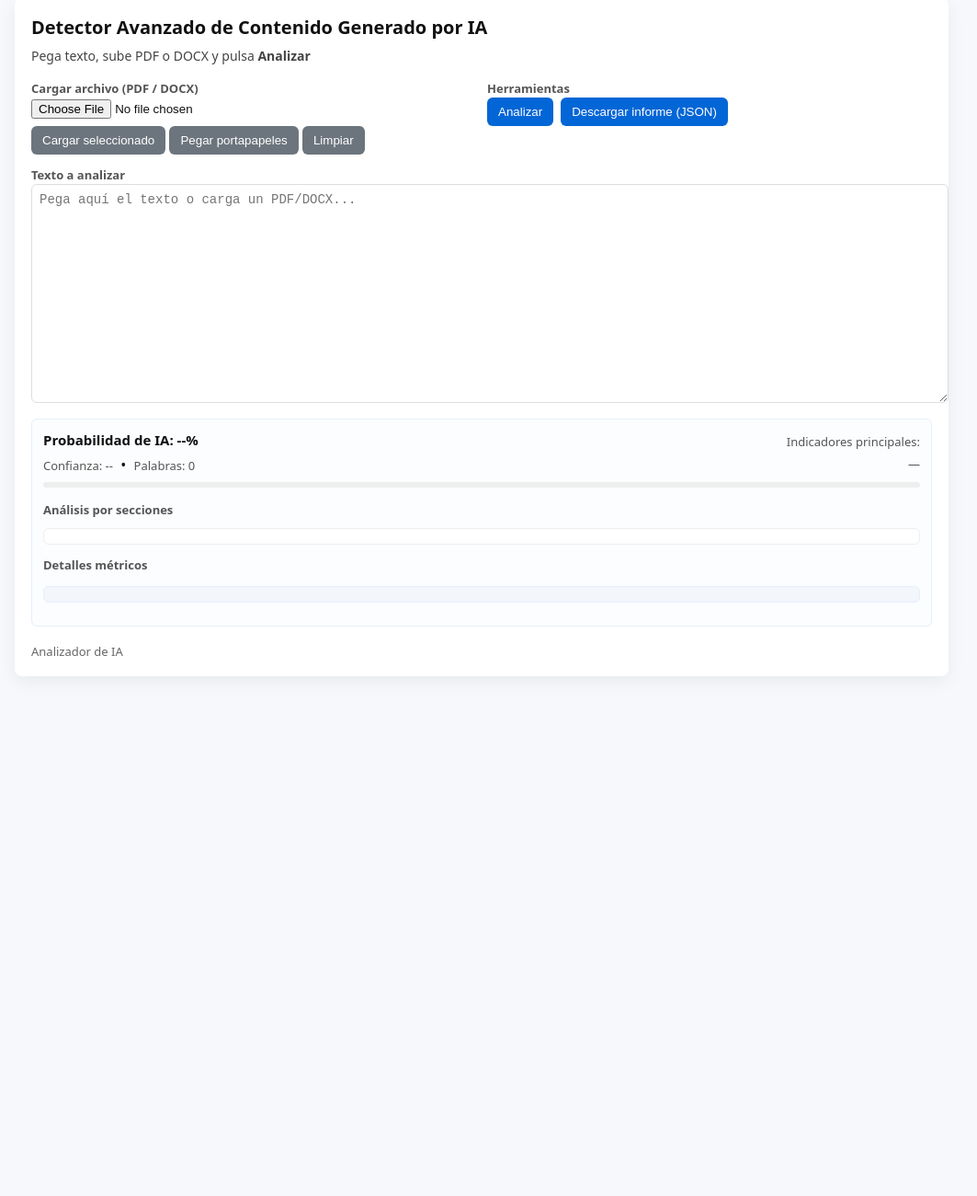
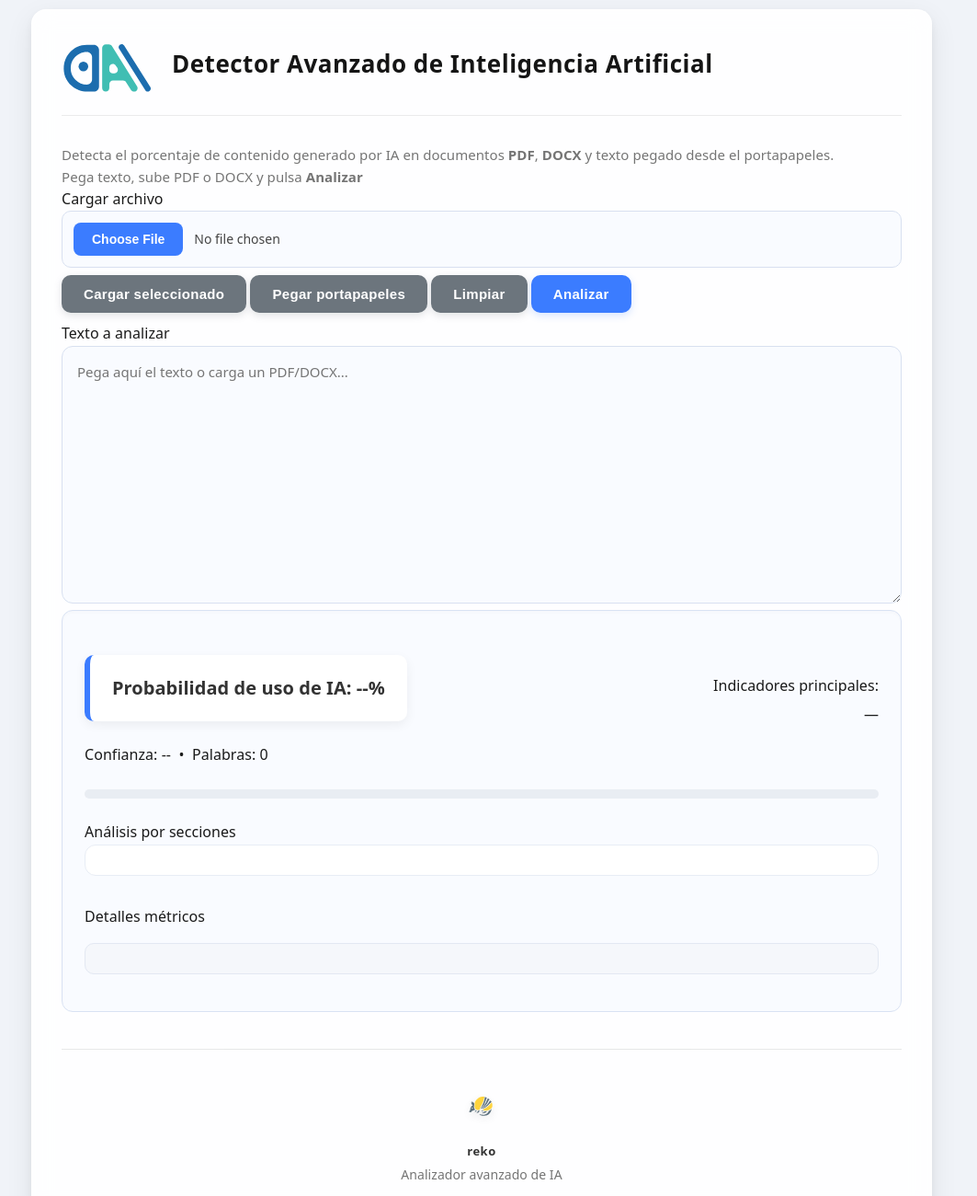
Before and after one commit to elrob7/pla, a plain HTML site: page index.html in a window 1280 px wide. Shown: the part 20-1320 px from the top of the page at 92% size, without its empty margins (116-1179 px from the left). Before the commit the page ends 800 px from the top, so only its background shows below. Drawn offline with nearby package versions, Linux system fonts and the light colour scheme; a script that the page names is missing.

Commit message:
Add files via upload

```diff
--- /dev/null
+++ b/estilo.css
@@ -0,0 +1,395 @@
+/* -------------------------------------------------
+   BASE & RESET
+------------------------------------------------- */
+* {
+    margin: 0;
+    padding: 0;
+    box-sizing: border-box;
+}
+
+body {
+    font-family: system-ui, -apple-system, "Segoe UI", Roboto, "Helvetica Neue", Arial;
+    margin: 30px 22px;
+    background: #f0f3f8;
+    color: #1a1a1a;
+    line-height: 1.6;
+    letter-spacing: 0.05px;
+}
+
+/* -------------------------------------------------
+   CONTENEDOR PRINCIPAL (Glass Premium)
+------------------------------------------------- */
+.container {
+    max-width: 980px;
+    margin: 0 auto;
+    padding: 32px;
+    border-radius: 16px;
+    background: rgba(255, 255, 255, 0.92);
+    backdrop-filter: blur(12px);
+    border: 1px solid rgba(255, 255, 255, 0.7);
+    box-shadow: 0 10px 30px rgba(0, 0, 0, 0.08),
+                0 4px 12px rgba(0, 0, 0, 0.05);
+    transition: box-shadow 0.3s ease, transform 0.3s ease;
+}
+
+
+/* -------------------------------------------------
+   HEADER & TITLES
+------------------------------------------------- */
+.header-title {
+    display: flex;
+    align-items: center;
+    gap: 20px;
+    margin-bottom: 30px;
+    padding-bottom: 20px;
+    border-bottom: 1px solid rgba(0, 0, 0, 0.08);
+}
+
+.project-logo {
+    width: 250px;
+    height: auto;
+    object-fit: contain;
+    opacity: 0.98;
+}
+
+h1 {
+    font-size: 26px;
+    font-weight: 700;
+    color: #151515;
+    margin: 0 0 8px 0;
+    letter-spacing: 0.5px;
+}
+
+p.lead {
+    color: #666;
+    font-size: 15px;
+    margin: 0;
+    opacity: 0.9;
+}
+
+/* -------------------------------------------------
+   SECTION SPACING & SEPARATORS
+------------------------------------------------- */
+.section-spacer {
+    height: 40px;
+    width: 100%;
+}
+
+.section-divider {
+    height: 1px;
+    width: 100%;
+    background: linear-gradient(to right,
+        transparent 0%,
+        rgba(0, 0, 0, 0.1) 50%,
+        transparent 100%);
+    margin: 32px 0;
+    opacity: 0.6;
+}
+
+.section-title {
+    font-size: 16px;
+    font-weight: 700;
+    color: #2c2c2c;
+    margin: 0 0 16px 0;
+    text-transform: uppercase;
+    letter-spacing: 1px;
+    padding-bottom: 10px;
+    border-bottom: 2px solid rgba(59, 124, 255, 0.2);
+}
+
+/* -------------------------------------------------
+   GRID SYSTEM
+------------------------------------------------- */
+.row {
+    display: flex;
+    gap: 20px;
+    flex-wrap: wrap;
+    margin-bottom: 32px;
+}
+
+.col {
+    flex: 1;
+    min-width: 280px;
+}
+
+/* -------------------------------------------------
+   TEXTAREA
+------------------------------------------------- */
+textarea {
+    width: 100%;
+    height: 280px;
+    padding: 16px;
+    font-size: 15px;
+    font-family: inherit;
+    border-radius: 12px;
+    border: 1.5px solid #d8e0f0;
+    background: #f9fbff;
+    resize: vertical;
+    transition: all 0.25s cubic-bezier(0.4, 0, 0.2, 1);
+    color: #333;
+    line-height: 1.5;
+}
+
+textarea:hover {
+    border-color: #a6b7d4;
+    background: #f5f8ff;
+}
+
+textarea:focus {
+    outline: none;
+    border-color: #3b7cff;
+    box-shadow: 0 0 0 3px rgba(59, 124, 255, 0.15);
+    background: #ffffff;
+}
+
+/* -------------------------------------------------
+   BUTTONS (Sin animaciones)
+------------------------------------------------- */
+button {
+    padding: 12px 24px;
+    border-radius: 10px;
+    border: none;
+    background: #3b7cff;
+    color: white;
+    cursor: pointer;
+    transition: all 0.2s ease;
+    font-size: 15px;
+    font-weight: 600;
+    letter-spacing: 0.3px;
+    box-shadow: 0 3px 8px rgba(59, 124, 255, 0.2);
+    display: inline-flex;
+    align-items: center;
+    justify-content: center;
+    gap: 8px;
+}
+
+button:hover {
+    background: #2a63d6;
+    box-shadow: 0 5px 15px rgba(59, 124, 255, 0.3);
+    transform: translateY(-2px);
+}
+
+button:active {
+    transform: translateY(0);
+    box-shadow: 0 2px 5px rgba(59, 124, 255, 0.2);
+}
+
+button.secondary {
+    background: #6c757d;
+    box-shadow: 0 3px 8px rgba(108, 117, 125, 0.2);
+}
+
+button.secondary:hover {
+    background: #5a6268;
+    box-shadow: 0 5px 15px rgba(108, 117, 125, 0.3);
+}
+
+/* -------------------------------------------------
+   FILE INPUT
+------------------------------------------------- */
+input[type="file"] {
+    font-size: 14px;
+    font-family: inherit;
+    color: #444;
+    width: 100%;
+    padding: 12px;
+    border-radius: 10px;
+    border: 1.5px solid #d8e0f0;
+    background: #f9fbff;
+    transition: all 0.25s ease;
+}
+
+input[type="file"]:hover {
+    border-color: #a6b7d4;
+    background: #f5f8ff;
+}
+
+input[type="file"]::file-selector-button {
+    padding: 10px 20px;
+    border: none;
+    border-radius: 8px;
+    background: #3b7cff;
+    color: #fff;
+    cursor: pointer;
+    transition: all 0.2s ease;
+    font-weight: 600;
+    margin-right: 12px;
+}
+
+input[type="file"]::file-selector-button:hover {
+    background: #2a63d6;
+    box-shadow: 0 3px 8px rgba(59, 124, 255, 0.3);
+}
+
+/* -------------------------------------------------
+   RESULTS & OUTPUTS
+------------------------------------------------- */
+.results {
+    padding: 24px;
+    border-radius: 12px;
+    background: #f9fbff;
+    border: 1.5px solid #d9e2f3;
+    box-shadow: inset 0 2px 4px rgba(0, 0, 0, 0.02);
+    margin-bottom: 32px;
+}
+
+#mainResult {
+    display: block;
+    padding: 20px 24px;
+    background: #ffffff;
+    border-left: 6px solid #3b7cff;
+    border-radius: 10px;
+    color: #333;
+    box-shadow: 0 4px 12px rgba(0, 0, 0, 0.06);
+    font-size: 15px;
+    line-height: 1.6;
+    margin: 24px 0;
+}
+
+/* -------------------------------------------------
+   DETAILED SECTIONS
+------------------------------------------------- */
+.sections {
+    max-height: 320px;
+    overflow: auto;
+    border-radius: 12px;
+    border: 1.5px solid #e8edf5;
+    padding: 16px;
+    background: #ffffff;
+    margin-bottom: 32px;
+}
+
+.section {
+    padding: 16px;
+    border-bottom: 1px solid #eaeef5;
+    transition: background 0.2s ease;
+}
+
+.section:last-child {
+    border-bottom: none;
+}
+
+.section:hover {
+    background: #f8fafd;
+    border-radius: 8px;
+}
+
+/* -------------------------------------------------
+   PROGRESS BAR
+------------------------------------------------- */
+.progress {
+    height: 10px;
+    background: #e9edf3;
+    border-radius: 10px;
+    overflow: hidden;
+    margin: 24px 0;
+}
+
+.progress > i {
+    display: block;
+    height: 100%;
+    width: 0%;
+    background: linear-gradient(90deg, #3b7cff, #2a63d6);
+    border-radius: 10px;
+    transition: width 0.4s cubic-bezier(0.4, 0, 0.2, 1);
+}
+
+/* -------------------------------------------------
+   METRIC BOX
+------------------------------------------------- */
+pre.smallbox {
+    white-space: pre-wrap;
+    word-wrap: break-word;
+    background: #f5f7fb;
+    padding: 16px;
+    border-radius: 10px;
+    border: 1.5px solid #e3e8f2;
+    color: #444;
+    font-size: 14px;
+    line-height: 1.5;
+    font-family: 'Monaco', 'Menlo', 'Ubuntu Mono', monospace;
+    margin: 16px 0;
+    overflow-x: auto;
+}
+
+/* -------------------------------------------------
+   FOOTER / CREDITS
+------------------------------------------------- */
+.reko-credit {
+    text-align: center;
+    margin-top: 40px;
+    padding-top: 24px;
+    border-top: 1px solid rgba(0, 0, 0, 0.1);
+    opacity: 0.9;
+}
+
+.reko-logo {
+    width: 60px;
+    height: 60px;
+    margin-bottom: 8px;
+    filter: drop-shadow(0 4px 6px rgba(0, 0, 0, 0.1));
+    transition: transform 0.3s ease;
+}
+
+.reko-logo:hover {
+    transform: scale(1.08);
+}
+
+.reko-link {
+    text-decoration: none;
+    color: #1e1e1e;
+    font-weight: 700;
+    transition: color 0.2s ease;
+}
+
+.reko-link:hover {
+    color: #3b7cff;
+}
+
+.reko-name {
+    font-size: 13px;
+    letter-spacing: 0.5px;
+    margin-bottom: 4px;
+}
+
+.reko-desc {
+    font-size: 14px;
+    color: #666;
+    max-width: 400px;
+    margin: 0 auto;
+}
+
+/* -------------------------------------------------
+   RESPONSIVE ADJUSTMENTS
+------------------------------------------------- */
+@media (max-width: 768px) {
+    body {
+        margin: 20px 16px;
+    }
+
+    .container {
+        padding: 24px 20px;
+    }
+
+    .header-title {
+        flex-direction: column;
+        text-align: center;
+        gap: 16px;
+    }
+
+    .project-logo {
+        width: 200px;
+    }
+
+    .row {
+        gap: 16px;
+    }
+
+    .col {
+        min-width: 100%;
+    }
+
+    textarea {
+        height: 220px;
+    }
+}
--- a/index.html
+++ b/index.html
@@ -4,33 +4,9 @@
   <meta charset="utf-8" />
   <meta name="viewport" content="width=device-width,initial-scale=1" />
   <title>Detector Avanzado de IA - Web</title>
-  <style>
-    body { font-family: system-ui, -apple-system, "Segoe UI", Roboto, "Helvetica Neue", Arial; margin: 18px; background:#f7f8fb; color:#111; }
-    .container { max-width: 980px; margin: auto; background: white; padding: 18px; border-radius:8px; box-shadow: 0 6px 20px rgba(0,0,0,0.06); }
-    h1 { margin:0 0 8px 0; font-size: 20px; }
-    p.lead { margin-top:0;color:#444;font-size:14px }
-    .row { display:flex; gap:12px; flex-wrap:wrap; }
-    .col { flex:1; min-width:260px; }
-    textarea { width:100%; height:220px; padding:8px; font-size:14px; border-radius:6px; border:1px solid #ddd; resize:vertical; }
-    button { padding:8px 12px; border-radius:6px; border:0; background:#0366d6; color:white; cursor:pointer; }
-    button.secondary { background:#6c757d; }
-    .small { font-size:13px; color:#555; }
-    .results { margin-top:12px; padding:12px; border-radius:6px; background:#fbfdff; border:1px solid #e6eefc; }
-    .label { font-weight:600; margin-right:8px; }
-    .sections { margin-top:10px; max-height:240px; overflow:auto; border-radius:6px; border:1px solid #eee; padding:8px; background:#fff; }
-    .section { padding:8px; border-bottom:1px dashed #eee; }
-    .status-red { color:#b22222; font-weight:700 }
-    .status-green { color:#0a7a2f; font-weight:700 }
-    .progress { height:6px; background:#eee; border-radius:6px; overflow:hidden; margin-top:8px; }
-    .progress > i { display:block; height:100%; width:0%; background:#0366d6; transition:width 300ms ease; }
-    input[type="file"] { display:inline-block; }
-    footer { margin-top:18px; font-size:13px; color:#666; }
-    pre.smallbox { white-space:pre-wrap; word-wrap:break-word; background:#f3f6fb; padding:8px; border-radius:6px; border:1px solid #e6eefc; }
-  </style>
+  <link rel="stylesheet" href="estilo.css">
   <!-- PDF.js CDN (usa la versión estable de cdnjs) -->
   <script src="https://cdnjs.cloudflare.com/ajax/libs/pdf.js/2.16.105/pdf.min.js"></script>
-
-
   <!-- Mammoth.js para docx -->
    <script src="https://cdnjs.cloudflare.com/ajax/libs/mammoth/1.11.0/mammoth.browser.min.js"></script>
 
@@ -39,30 +15,46 @@
 
 </head>
 <body>
+
   <div class="container">
-    <h1>Detector Avanzado de Contenido Generado por IA</h1>
-    <p class="lead">Pega texto, sube PDF o DOCX y pulsa <strong>Analizar</strong></p>
+
+
+  <!-- Pequeña fila de características (opcional) -->
+  <div class="deia-features" aria-hidden="false">
+
+
+  </div>
+    <div class="header-title">
+    <img src="dai.svg" alt="dai" width="100px">
+    <h1>Detector Avanzado de Inteligencia Artificial</h1>
+</div>
+
+
+<div class="deia-titles">
+      <p class="lead">
+        Detecta el porcentaje de contenido generado por IA en documentos <strong>PDF</strong>, <strong>DOCX</strong> y texto pegado desde el portapapeles.
+      </p>
+      <div class="feat">
+
+      <p class="lead">Pega texto, sube PDF o DOCX y pulsa <strong>Analizar</strong></p>
+    </div>
+
+    </div>
 
     <div class="row" style="margin-bottom:10px;">
       <div class="col">
-        <label class="small label">Cargar archivo (PDF / DOCX)</label><br>
+        <label class="lead">Cargar archivo</label><br>
         <input id="fileInput" type="file" accept=".pdf,.docx" />
+
         <div style="margin-top:8px;">
           <button id="btnLoad" class="secondary">Cargar seleccionado</button>
           <button id="btnPaste" class="secondary">Pegar portapapeles</button>
           <button id="btnClear" class="secondary">Limpiar</button>
-        </div>
-      </div>
+          <button id="btnAnalyze">Analizar</button>
 
-      <div class="col">
-        <label class="small label">Herramientas</label><br>
-        <div style="display:flex; gap:8px; flex-wrap:wrap;">
-          <button id="btnAnalyze">Analizar</button>
-          <button id="btnDownload">Descargar informe (JSON)</button>
         </div>
       </div>
     </div>
-
     <div>
       <label class="small label">Texto a analizar</label>
       <textarea id="textInput" placeholder="Pega aquí el texto o carga un PDF/DOCX..."></textarea>
@@ -71,7 +63,7 @@
     <div class="results">
       <div style="display:flex; justify-content:space-between; align-items:center;">
         <div>
-          <div id="mainResult" style="font-size:15px; font-weight:700">Probabilidad de IA: --%</div>
+          <div id="mainResult" style="font-size:20px; font-weight:700">Probabilidad de uso de IA: --%</div>
           <div style="margin-top:6px;">
             <span id="confidenceLabel" class="small">Confianza: --</span>
             &nbsp;•&nbsp;
@@ -97,9 +89,25 @@
       </div>
     </div>
 
-    <footer>
-      <div> Analizador de IA</div>
-    </footer>
+    <div class="reko-credit">
+    <a href="https://elrob7.github.io/reko/" target="_blank" class="reko-link">
+        <img src="logo2.svg" alt="Reko logo" class="reko-logo">
+    </a>
+
+    <div class="reko-name">
+        <a href="https://elrob7.github.io/reko/" target="_blank" class="reko-link">
+            reko
+        </a>
+    </div>
+
+    <div class="reko-desc">
+        Analizador avanzado de IA
+    </div>
+</div>
+
+
+</div>
+
   </div>
 
 <script>
@@ -480,7 +488,7 @@ function runAnalysis(text) {
       }
 
       // ACTUALIZAR UI
-      mainResult.textContent = `Probabilidad de IA: ${aiProb.toFixed(1)}%${resultLabel}`;
+      mainResult.textContent = `Probabilidad de uso de IA: ${aiProb.toFixed(1)}%${resultLabel}`;
       mainResult.className = resultClass;
       confidenceLabel.textContent = `Confianza: ${confidence}`;
       wordsLabel.textContent = `Palabras: ${metrics.total_words || text.split(/\s+/).filter(w => w).length}`;
@@ -570,7 +578,7 @@ function summarizeIndicators(text) {
 }
 
 function clearResults(){
-  mainResult.textContent = 'Probabilidad de IA: --%';
+  mainResult.textContent = 'Probabilidad de uso de IA: --%';
   mainResult.className = '';
   confidenceLabel.textContent = 'Confianza: --';
   wordsLabel.textContent = 'Palabras: 0';
@@ -591,5 +599,6 @@ function escapeHtml(s) { return s.replace(/&/g,'&amp;').replace(/</g,'&lt;').rep
 /* Initialize small */
 clearResults();
 </script>
+<script src="https://cdn.lordicon.com/lordicon.js"></script>
 </body>
 </html>
```
Also changed, not shown: dai.svg (added), logo2.svg (added).
